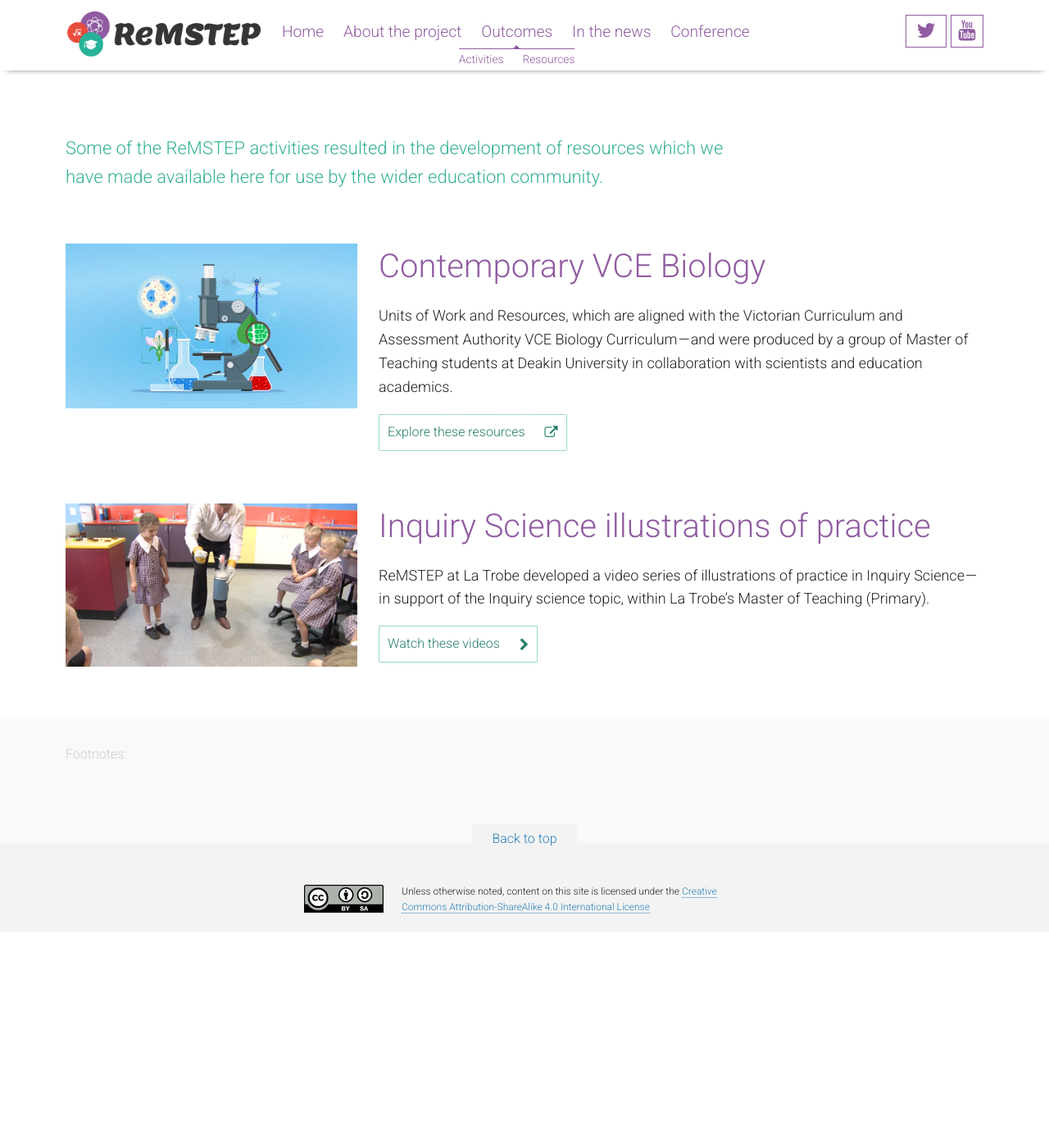
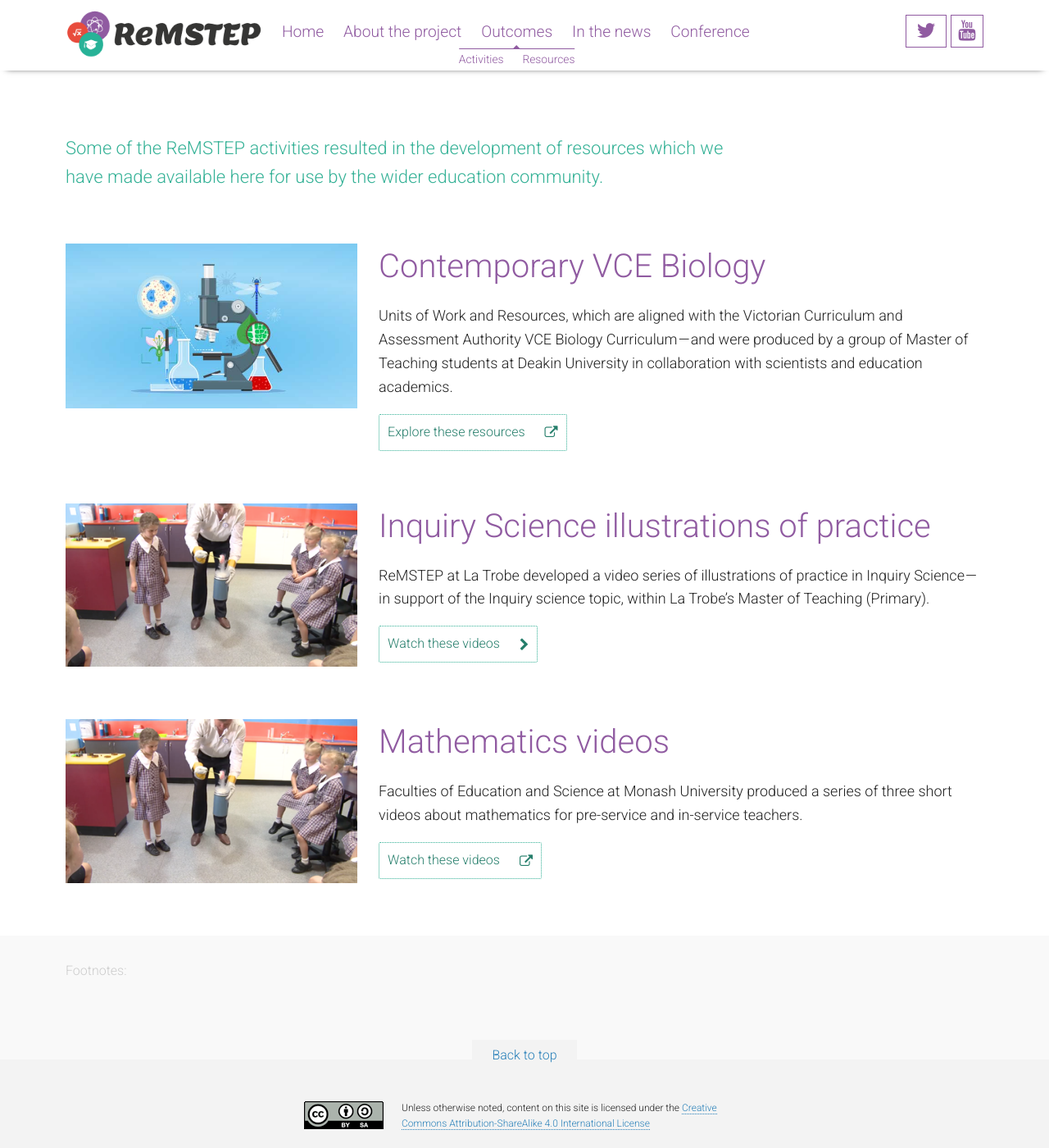
Before and after one commit to ReMSTEP/ReMSTEP-2017-v2, a Jekyll site: the page built from outcomes/resources/index.html, in a window 1280 px wide and 1400 px high, scrolled down 227 px. Shown: the whole window at 82% size. Built offline with Jekyll 4.4.1, drawn with Linux system fonts in a browser that asks for light colours; before the commit the page ends 1364 px from its top, so only the background shows below that.

Commit message:
maths videos draft

```diff
--- a/_sass/_activity-nav.scss
+++ b/_sass/_activity-nav.scss
@@ -129,10 +129,10 @@
         }
     }
     &.in-page {
+        z-index: 0;
         margin-top: 1em;
         .full-list {
             position: static;
-            z-index: 0;
             display: block;
             background: none;
             box-shadow: none;
--- a/_sass/_base.scss
+++ b/_sass/_base.scss
@@ -30,7 +30,7 @@ a {
         color: $linkblue;
     }
     &:hover {
-        color: $green;
+        color: $darkgreen;
     }
     &[rel="external"] {
         &:after {
--- a/_sass/_typography.scss
+++ b/_sass/_typography.scss
@@ -88,9 +88,6 @@ figure {
         figcaption {
             text-align: center;
         }
-    }
-    &.border {
-        border: 1px solid #eee;
     }
 }
 figcaption {
--- a/outcomes/resources/index.html
+++ b/outcomes/resources/index.html
@@ -28,6 +28,17 @@ level: 2
         </div>
     </div>
 
+    <div class="resource-summary">
+        <div class="thumbnail">
+            <img src="inquiry-science/thumbnail.png" alt="">
+        </div>
+        <div class="description">
+            <h2>Mathematics videos</h2>
+            <p>Faculties of Education and Science at Monash University produced a series of three short videos about mathematics for pre-service and in-service teachers.</p>
+            <a href="http://monash.edu/science-education/category/resources/" class="external button" rel="external">Watch these videos</a>
+        </div>
+    </div>
+
 </div>
 
 <div class="footnotes">
```
Also changed, not shown: _includes/activity-nav-activities.html (+8 -2 lines), outcomes/activities/maths-videos/index.html (added, +65 -0 lines), img/thumbnails/ifm.jpg (added), img/thumbnails/science-in-schools.jpg (added), img/thumbnails/science-squad.jpg.
